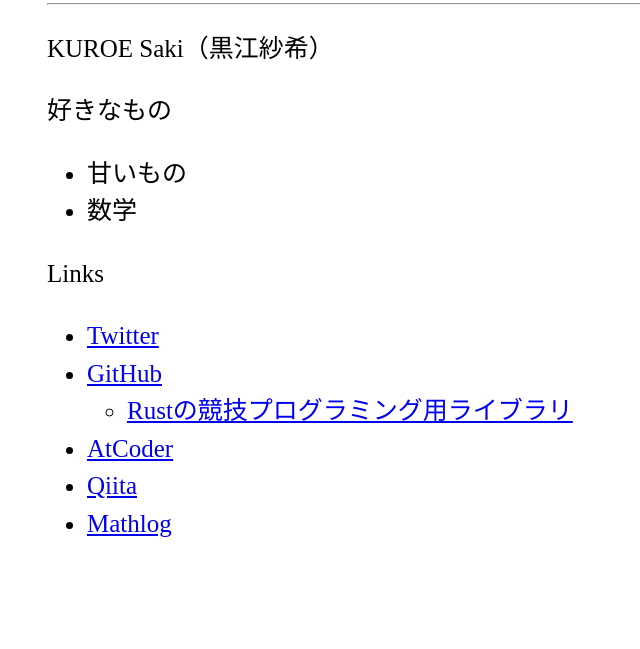
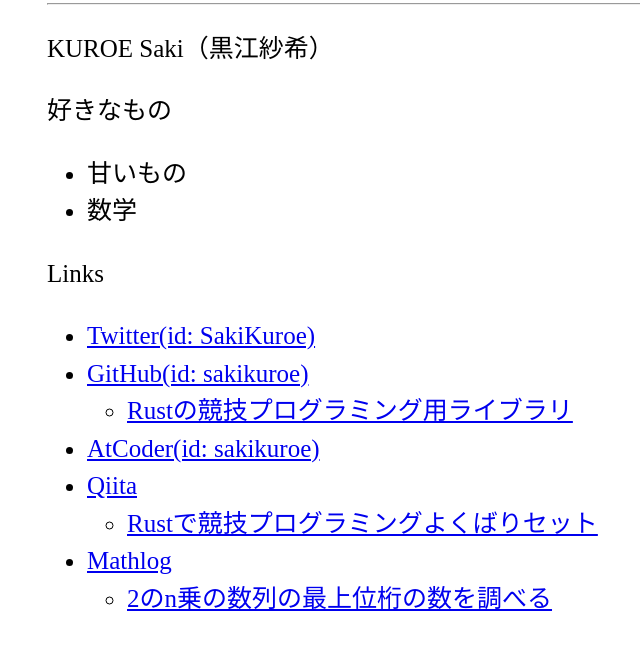
Before and after one commit to sakikuroe/.github.io, a plain HTML site: page index.html in a window 1280 px wide. Shown: the part 127-776 px from the top of the page, without its empty margins (226-866 px from the left). Drawn offline with Linux system fonts and the light colour scheme.

Commit message:
Fix description

```diff
--- a/index.html
+++ b/index.html
@@ -29,14 +29,20 @@
 </ul>
 <p>Links</p>
 <ul>
-<li><a href="https://twitter.com/SakiKuroe">Twitter</a></li>
-<li><a href="https://github.com/sakikuroe">GitHub</a>
+<li><a href="https://twitter.com/SakiKuroe">Twitter(id: SakiKuroe)</a></li>
+<li><a href="https://github.com/sakikuroe">GitHub(id: sakikuroe)</a>
 <ul>
 <li><a href="https://github.com/sakikuroe/algorithms-and-data-structures-rs">Rustの競技プログラミング用ライブラリ</a></li>
 </ul></li>
-<li><a href="https://atcoder.jp/users/sakikuroe">AtCoder</a></li>
-<li><a href="https://qiita.com/SakiKuroe">Qiita</a></li>
-<li><a href="https://mathlog.info/users/2763/articles">Mathlog</a></li>
+<li><a href="https://atcoder.jp/users/sakikuroe">AtCoder(id: sakikuroe)</a></li>
+<li><a href="https://qiita.com/SakiKuroe">Qiita</a>
+<ul>
+<li><a href="https://qiita.com/SakiKuroe/items/152a3c117a68d95faa0b">Rustで競技プログラミングよくばりセット</a></li>
+</ul></li>
+<li><a href="https://mathlog.info/users/2763/articles">Mathlog</a>
+<ul>
+<li><a href="https://mathlog.info/articles/3435">2のn乗の数列の最上位桁の数を調べる</a></li>
+</ul></li>
 </ul>
 </body>
 </html>
```
Also changed, not shown: 1 other file.
